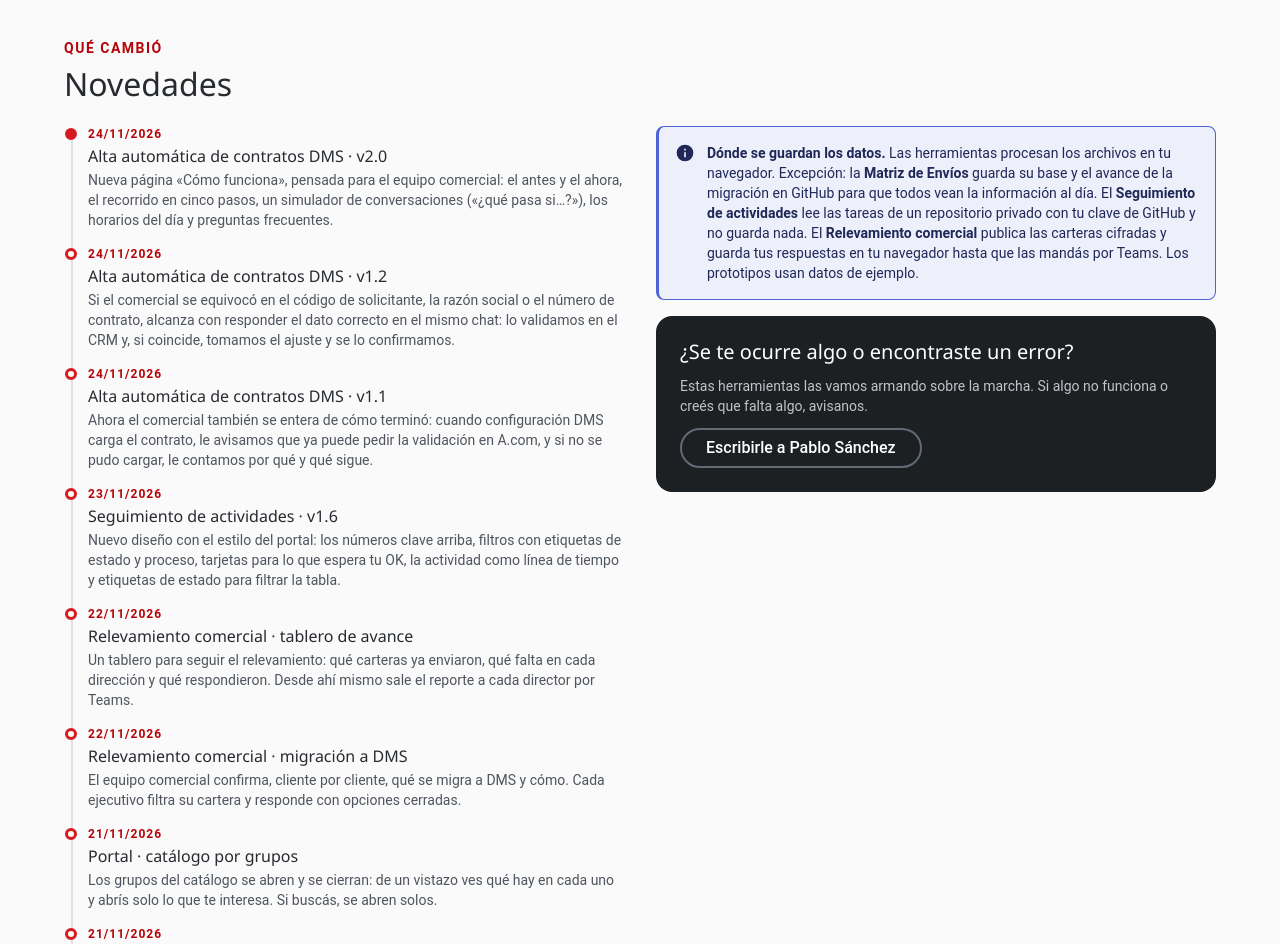
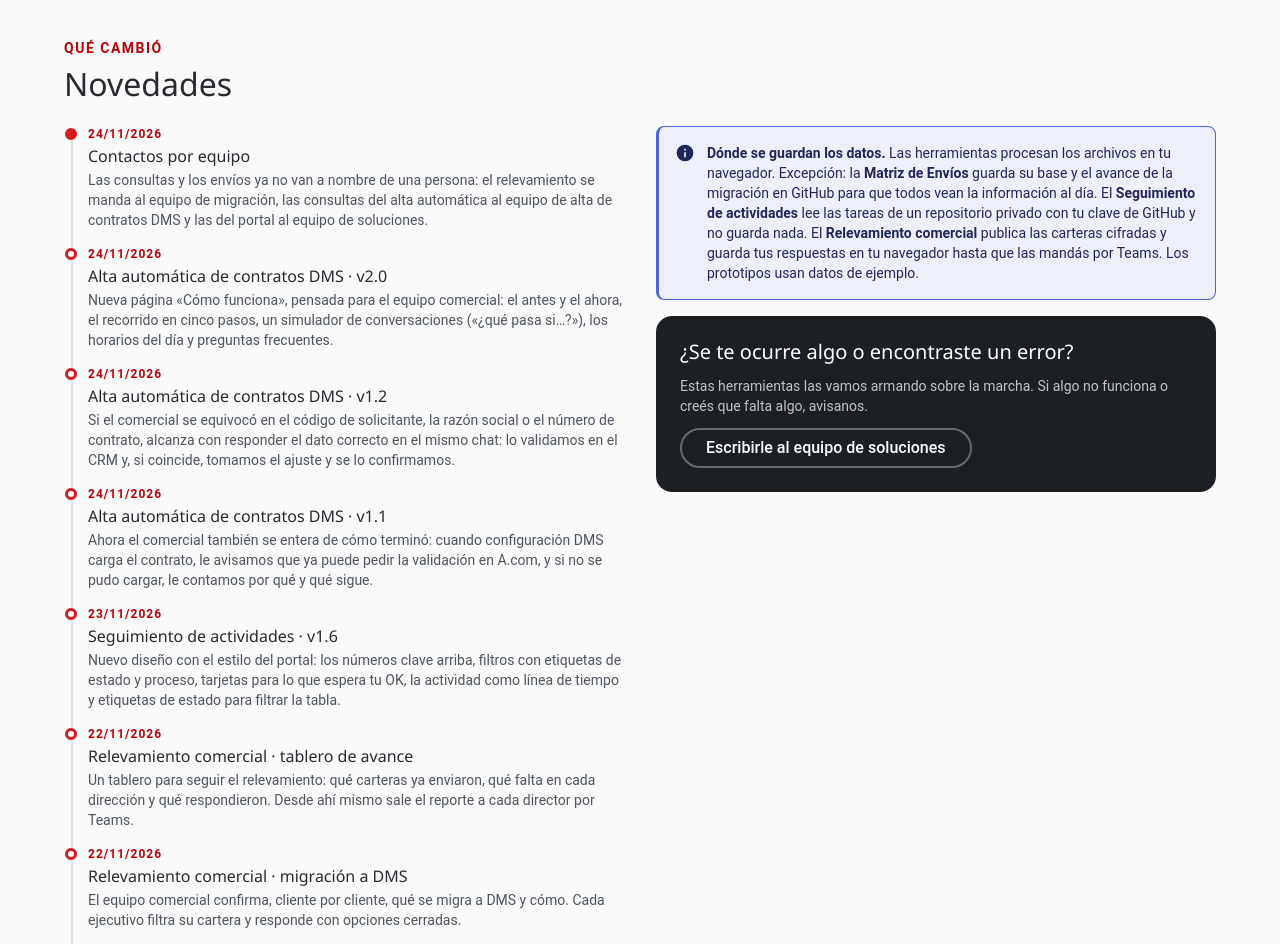
Before and after one commit to Pblsanchez/andreani-migracion-tools, a plain HTML site: page index.html in a window 1280 px wide. Shown: the part 1300-2244 px from the top of the page. Drawn offline with Linux system fonts and the light colour scheme.

Commit message:
portal v2.16: contacto al equipo de soluciones, Seguimiento sin nombre propio, novedad (T-027)

```diff
--- a/index.html
+++ b/index.html
@@ -78,7 +78,7 @@
         <div class="contacto">
           <h3>¿Se te ocurre algo o encontraste un error?</h3>
           <p>Estas herramientas las vamos armando sobre la marcha. Si algo no funciona o creés que falta algo, avisanos.</p>
-          <div><a class="btn btn-secondary btn-claro" href="mailto:psanchez@andreani.com?subject=Portal%20de%20soluciones">Escribirle a Pablo Sánchez</a></div>
+          <div><a class="btn btn-secondary btn-claro" href="mailto:psanchez@andreani.com?subject=Portal%20de%20soluciones">Escribirle al equipo de soluciones</a></div>
         </div>
       </div>
     </div>
@@ -92,6 +92,6 @@
   </div>
 </footer>
 
-<script src="portal.js?v=2.15"></script>
+<script src="portal.js?v=2.16"></script>
 </body>
 </html>
--- a/portal.js
+++ b/portal.js
@@ -1,4 +1,4 @@
-/* Portal de soluciones (T-016, D-076, D-077) · catálogo y comportamiento. Separado de index.html en T-017 E3 (v2.2). Grupos colapsables: T-022 (v2.7). Sin destacado «Lo nuevo»: T-023 (v2.8). Relevamiento comercial: T-024 (v2.9). Seguimiento v1.6 con el estilo del portal: T-019 (v2.11). Alta automática v1.1 con cierre del pedido: T-020 (v2.12). Relevamiento con acceso a «Publicar carteras»: T-024 (v2.13). Alta automática v1.2 con respuestas en texto: T-020 (v2.14). Alta automática v2.0, página para el equipo comercial: T-026 (v2.15). */
+/* Portal de soluciones (T-016, D-076, D-077) · catálogo y comportamiento. Separado de index.html en T-017 E3 (v2.2). Grupos colapsables: T-022 (v2.7). Sin destacado «Lo nuevo»: T-023 (v2.8). Relevamiento comercial: T-024 (v2.9). Seguimiento v1.6 con el estilo del portal: T-019 (v2.11). Alta automática v1.1 con cierre del pedido: T-020 (v2.12). Relevamiento con acceso a «Publicar carteras»: T-024 (v2.13). Alta automática v1.2 con respuestas en texto: T-020 (v2.14). Alta automática v2.0, página para el equipo comercial: T-026 (v2.15). Contactos por equipo, sin nombres propios: T-027 (v2.16). */
 /*
  * Catálogo del portal (D-008, T-016). Para sumar una herramienta, agregar un objeto a HERRAMIENTAS.
  *   tipo: "uso" (en uso) | "proto" (prototipo / propuesta) | "archivo" (en pausa)
@@ -38,7 +38,7 @@ var HERRAMIENTAS = [
     nombre: "Alta automática de contratos DMS",
     descripcion: "Mandás el Excel por Teams y del resto nos ocupamos nosotros: validamos contra el CRM, corregimos lo que tiene una única respuesta, lo pasamos a configurar en los cortes de las 11, 14 y 17 h y te avisamos en el mismo chat cuando podés pedir la validación en A.com.",
     para: "Contarle al equipo comercial cómo funciona el alta de contratos en DMS: qué hace el comercial, qué pasa solo, en qué horarios y qué responde en cada situación, con un simulador de conversaciones. En producción desde el 24/11/2026.",
-    version: "v2.0", actualizado: "2026-11-24",
+    version: "v2.1", actualizado: "2026-11-24",
     acciones: [
       { texto: "Cómo funciona", href: "./alta-contingente/", estilo: "primary" }
     ]
@@ -67,7 +67,7 @@ var HERRAMIENTAS = [
   {
     id: "seguimiento", tipo: "uso", estado: "beta", icono: "seguimiento", proceso: "transversal",
     nombre: "Seguimiento de actividades",
-    descripcion: "En qué estamos, qué terminamos, qué está frenado y qué espera el OK de Pablo, en una sola pantalla: los números clave arriba, filtros por estado y proceso, tarjetas para lo que espera un OK y la actividad como línea de tiempo. Lee el índice de tareas cada vez que entrás.",
+    descripcion: "En qué estamos, qué terminamos, qué está frenado y qué espera aprobación, en una sola pantalla: los números clave arriba, filtros por estado y proceso, tarjetas para lo que espera un OK y la actividad como línea de tiempo. Lee el índice de tareas cada vez que entrás.",
     para: "Ver cómo vienen todas las tareas sin tener que preguntar. Se entra con la misma clave de GitHub de la Matriz; sin clave no muestra nada.",
     version: "v1.6", actualizado: "2026-11-23",
     acciones: [
@@ -101,6 +101,7 @@ var PROCESOS = [
 ];
 
 var NOVEDADES = [
+  { fecha: "2026-11-24", titulo: "Contactos por equipo", texto: "Las consultas y los envíos ya no van a nombre de una persona: el relevamiento se manda al equipo de migración, las consultas del alta automática al equipo de alta de contratos DMS y las del portal al equipo de soluciones." },
   { fecha: "2026-11-24", titulo: "Alta automática de contratos DMS · v2.0", texto: "Nueva página «Cómo funciona», pensada para el equipo comercial: el antes y el ahora, el recorrido en cinco pasos, un simulador de conversaciones («¿qué pasa si…?»), los horarios del día y preguntas frecuentes." },
   { fecha: "2026-11-24", titulo: "Alta automática de contratos DMS · v1.2", texto: "Si el comercial se equivocó en el código de solicitante, la razón social o el número de contrato, alcanza con responder el dato correcto en el mismo chat: lo validamos en el CRM y, si coincide, tomamos el ajuste y se lo confirmamos." },
   { fecha: "2026-11-24", titulo: "Alta automática de contratos DMS · v1.1", texto: "Ahora el comercial también se entera de cómo terminó: cuando configuración DMS carga el contrato, le avisamos que ya puede pedir la validación en A.com, y si no se pudo cargar, le contamos por qué y qué sigue." },
```
